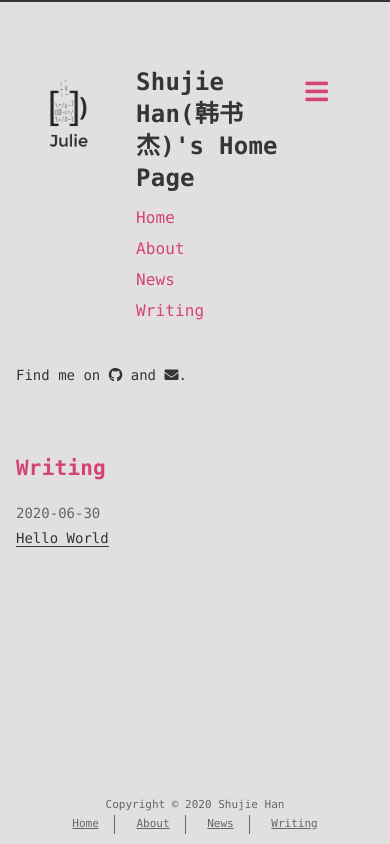
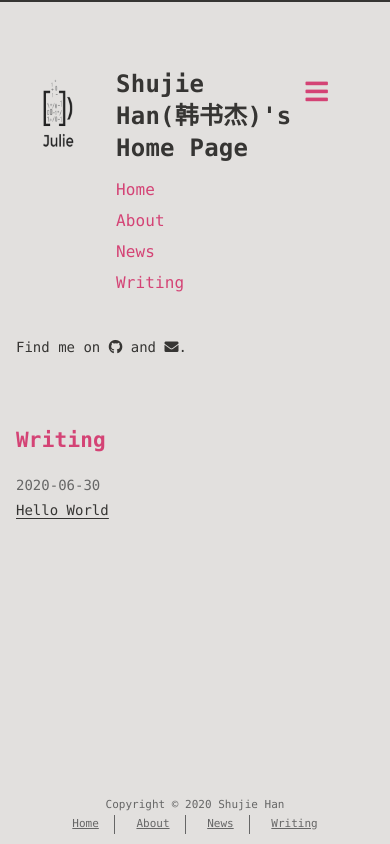
Before and after one commit to shujiejulie/shujiejulie.github.io, a plain HTML site: page index.html in a window 390 px wide. Both pictures are taken after a click on the item 324 px from the left and 92 px from the top of the page. Drawn offline with Linux system fonts and the light colour scheme; a web font is replaced by a local one.

Commit message:
Site updated: 2020-07-02 16:03:40

```diff
--- a/css/style.css
+++ b/css/style.css
@@ -594,11 +594,11 @@ body {
   display: inline-block;
   float: left;
   margin-right: 20px;
-  width: 100px;
+  width: 80px;
   height: 100px;
   border-radius: 5px;
   filter: grayscale(100%);
-  background-size: 100px 100px;
+  background-size: 80px 100px;
   background-repeat: no-repeat;
   -webkit-filter: grayscale(100%);
 }
@@ -674,7 +674,7 @@ body {
   }
   #header #nav li:not(:first-child) {
     padding-top: 1rem;
-    padding-left: 120px;
+    padding-left: 100px;
     font-size: 1rem;
   }
 }
```
